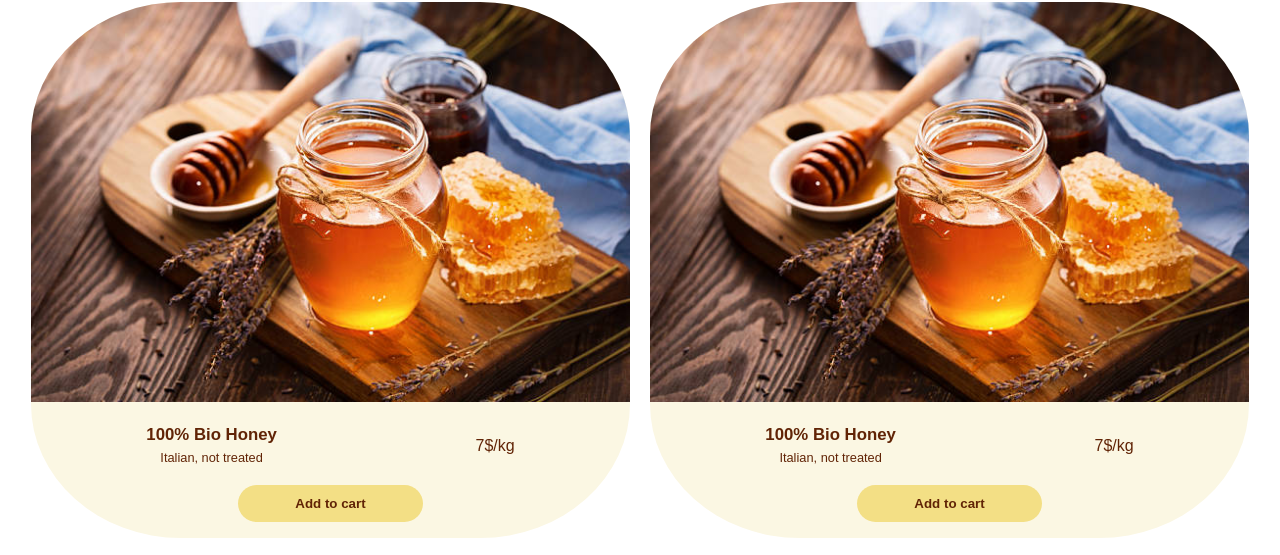
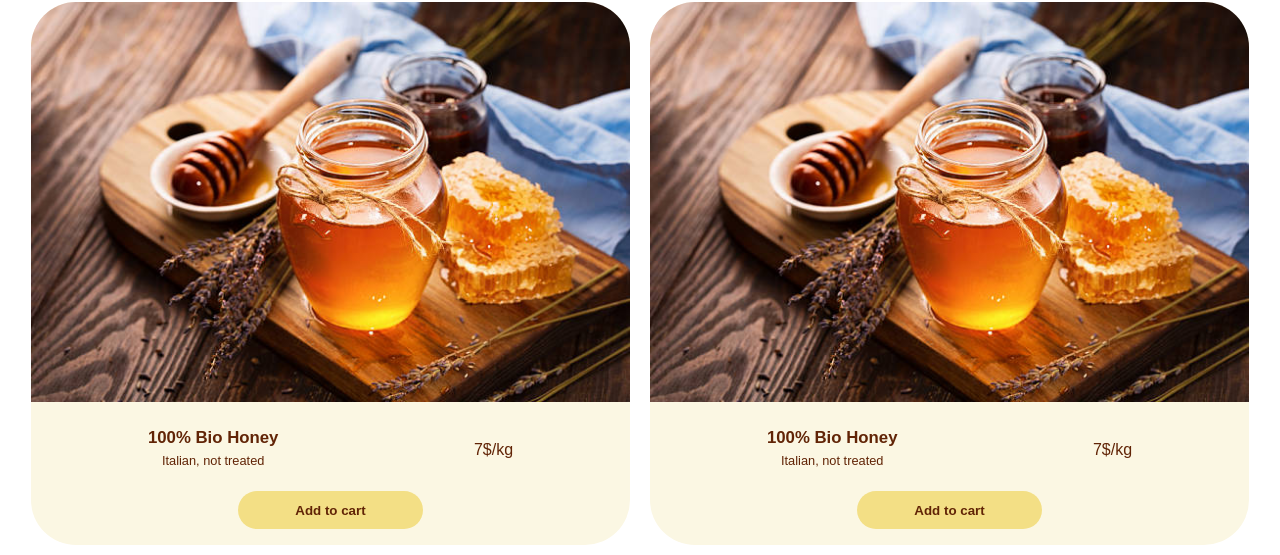
Before and after one commit to Alexrocc/Unit-2-Week-1-Day-3---Flexbox, a plain HTML site: page index.html in a window 1280 px wide. Shown: the part 190-745 px from the top of the page. Drawn offline with Linux system fonts and the light colour scheme.

Commit message:
small adj

```diff
--- a/assets/css/style.css
+++ b/assets/css/style.css
@@ -71,7 +71,7 @@ h1 {
 
 .card {
   width: 48%;
-  border-radius: 25%;
+  border-radius: 45px;
   overflow: hidden;
   object-fit: cover;
   background-color: #fbf7e3;
@@ -86,7 +86,7 @@ h1 {
   display: flex;
   justify-content: space-around;
   align-items: center;
-  padding: 1em;
+  padding: 1.2em;
 }
 .card-content > div {
   text-align: center;
```
